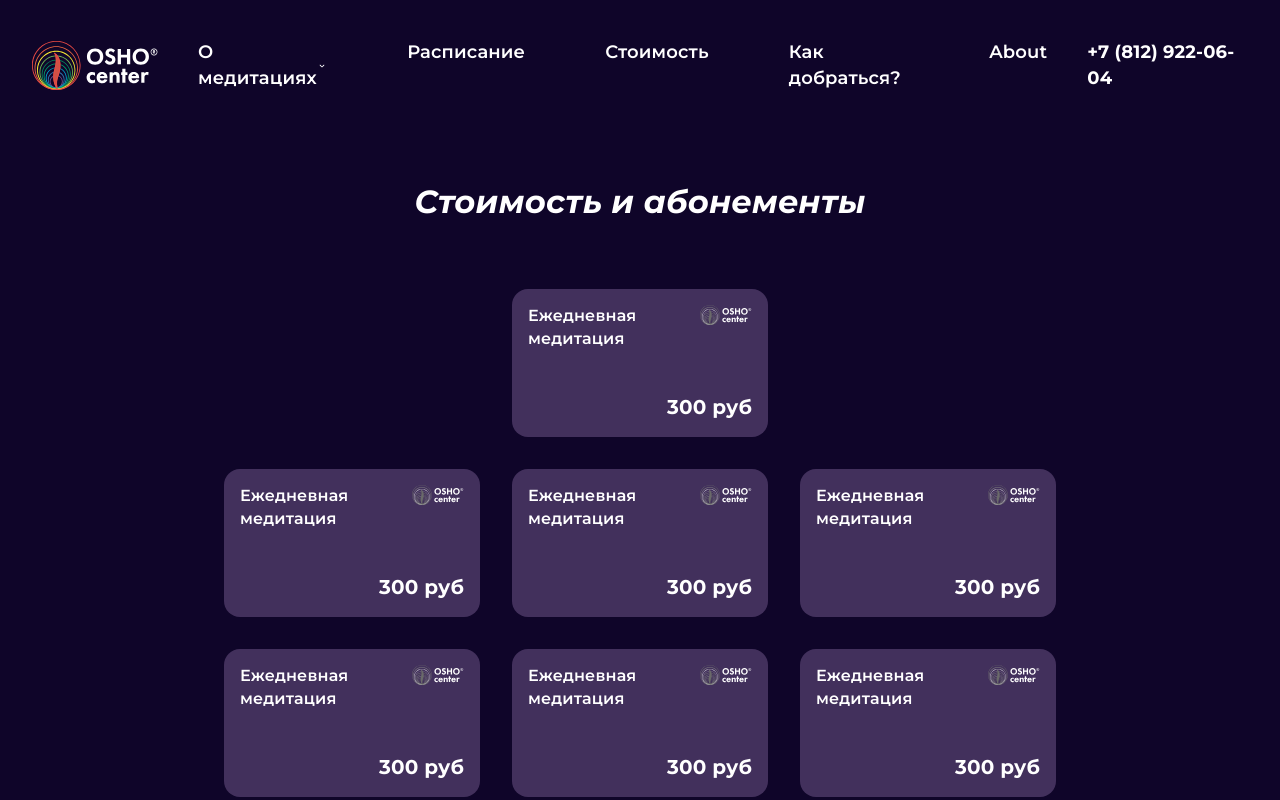
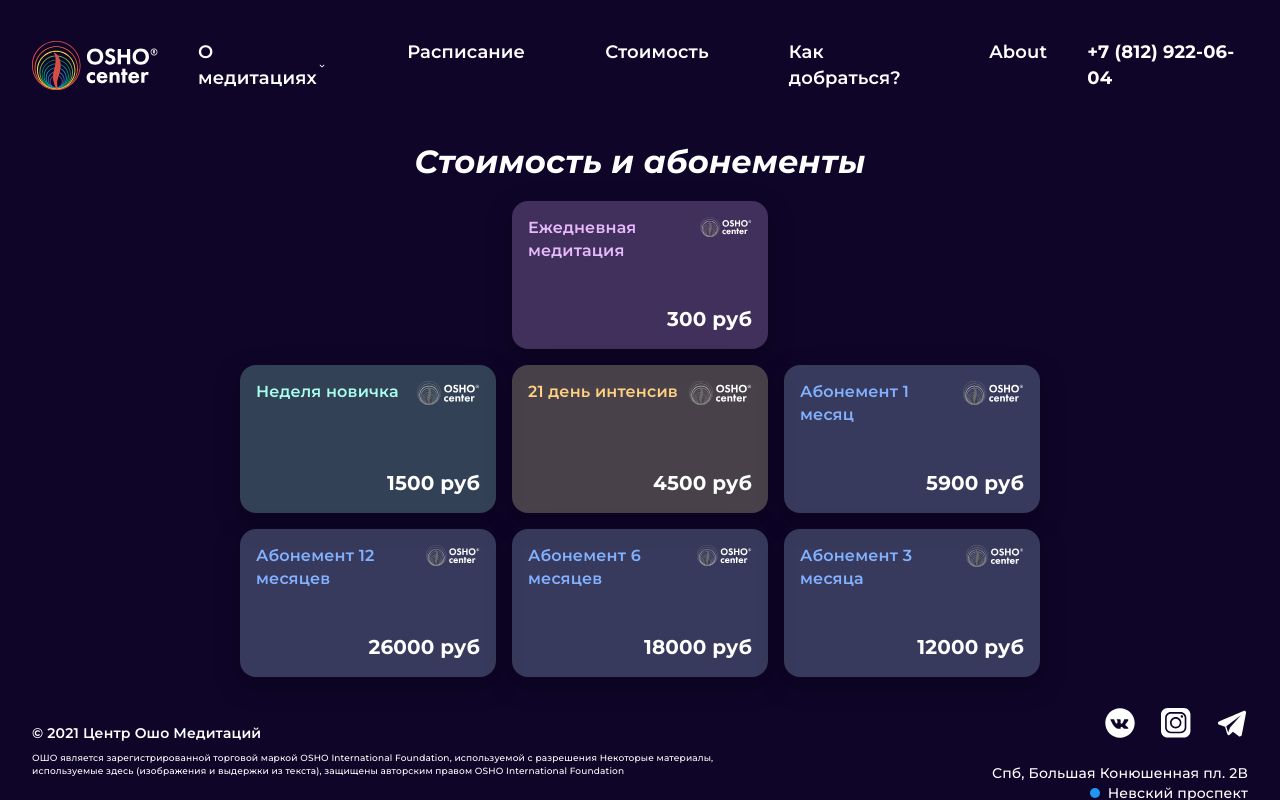
Before and after one commit to rash2x/oshocenter, a Next.js app: page /subscription in a window 1280 px wide. Shown: the top 800 px of the page. Built offline with nearby package versions, Linux system fonts and the light colour scheme.

Commit message:
Subscription page

```diff
--- a/src/App/components/SubscriptionCard.jsx
+++ b/src/App/components/SubscriptionCard.jsx
@@ -1,20 +1,21 @@
 import React from 'react';
 import styled from 'styled-components';
 
-import Link from 'next/link';
 import Logo from './Logo';
 
 const CardWrapper = styled.div`
   display: flex;
   flex-direction: column;
   justify-content: space-between;
-  background: rgba(231, 185, 255, 0.24);
+  background: ${props => props.background};
+  box-shadow: 0px 8px 24px 2px rgba(0, 0, 0, 0.25);
   border-radius: 16px;
   max-width: 256px;
+  width: 256px;
   height: 148px;
   padding: ${props => props.theme.spacing(2, 2)};
   text-align: end;
-  margin: 16px;
+  margin: 8px;
 `;
 
 const Header = styled.header`
@@ -30,6 +31,7 @@
   font-size: 16px;
   margin: 0;
   text-align: left;
+  color: ${props => props.color};
 `;
 
 const Price = styled.div`
@@ -39,16 +41,14 @@
   font-size: 20px;
 `;
 
-const SubscriptionCard = () => (
-  <Link href="/">
-    <CardWrapper>
-      <Header>
-        <Title>Ежедневная медитация</Title>
-        <Logo inverse />
-      </Header>
-      <Price>300 руб</Price>
-    </CardWrapper>
-  </Link>
+const SubscriptionCard = ({ title, price, background, color }) => (
+  <CardWrapper background={background}>
+    <Header>
+      <Title color={color}>{title}</Title>
+      <Logo inverse />
+    </Header>
+    <Price>{price} руб</Price>
+  </CardWrapper>
 );
 
 export default SubscriptionCard;
--- a/src/pages/subscription.jsx
+++ b/src/pages/subscription.jsx
@@ -6,32 +6,72 @@
   display: flex;
   justify-content: center;
   flex-wrap: wrap-reverse;
-  margin-bottom: 150px;
 `;
 
 const Title = styled.h1`
   display: flex;
   align-items: baseline;
-  margin: 48px 0;
   font-family: Montserrat;
   font-style: italic;
   font-weight: bold;
   font-size: 32px;
   display: block;
+  margin: 8px;
   text-align: center;
 `;
+
+const SubscribtionInfo = [
+  {
+    title: 'Абонемент 12 месяцев',
+    price: '26000',
+    background: 'rgba(182, 227, 255, 0.24)',
+    color: '#82B1FF',
+  },
+  {
+    title: 'Абонемент 6 месяцев',
+    price: '18000',
+    background: 'rgba(182, 227, 255, 0.24)',
+    color: '#82B1FF',
+  },
+  {
+    title: 'Абонемент 3 месяца',
+    price: '12000',
+    background: 'rgba(182, 227, 255, 0.24)',
+    color: '#82B1FF',
+  },
+  {
+    title: 'Неделя новичка',
+    price: '1500',
+    background: 'rgba(167, 255, 235, 0.24)',
+    color: '#A7FFEB',
+  },
+  {
+    title: '21 день интенсив',
+    price: '4500',
+    background: 'rgba(255, 255, 177, 0.24)',
+    color: '#FFD180',
+  },
+  {
+    title: 'Абонемент 1 месяц',
+    price: '5900',
+    background: 'rgba(182, 227, 255, 0.24)',
+    color: '#82B1FF',
+  },
+  {
+    title: 'Ежедневная медитация',
+    price: '300',
+    background: 'rgba(231, 185, 255, 0.24)',
+    color: '#E7B9FF',
+  },
+];
 
 const Subscription = () => (
   <Layout>
     <Title>Стоимость и абонементы</Title>
     <Base>
-      <SubscriptionCard />
-      <SubscriptionCard />
-      <SubscriptionCard />
-      <SubscriptionCard />
-      <SubscriptionCard />
-      <SubscriptionCard />
-      <SubscriptionCard />
+      {SubscribtionInfo.map(item => (
+        <SubscriptionCard key={item.title} {...item} />
+      ))}
     </Base>
   </Layout>
 );
```
